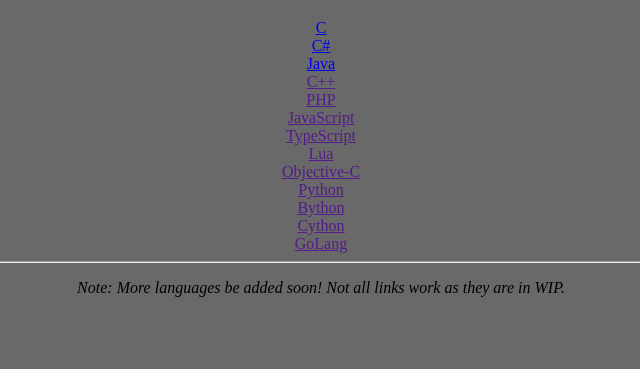
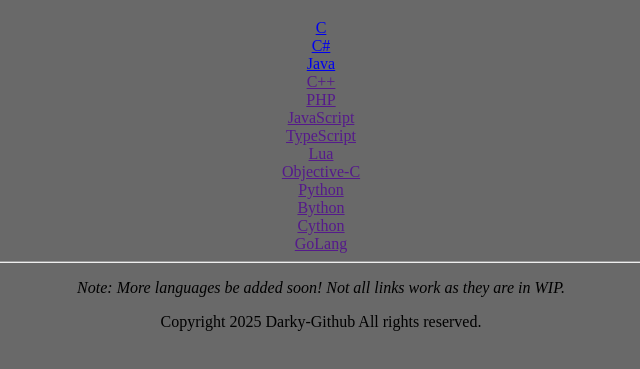
Before and after one commit to Darky-Github/ProgramEd, a plain HTML site: page Pages/programming.html in a window 1280 px wide. Shown: the part 61-430 px from the top of the page, without its empty margins (319-959 px from the left). Drawn offline with Linux system fonts and the light colour scheme.

Commit message:
Update programming.html

```diff
--- a/Pages/programming.html
+++ b/Pages/programming.html
@@ -26,5 +26,9 @@
     <a href="">GoLang</a><br>
     <hr>
     <p><i>Note: More languages be added soon! Not all links work as they are in WIP.</i></p>
+
+    <footer>
+      <p>Copyright 2025 Darky-Github All rights reserved.</p>
+    </footer>
   </body>
 </html>
```
